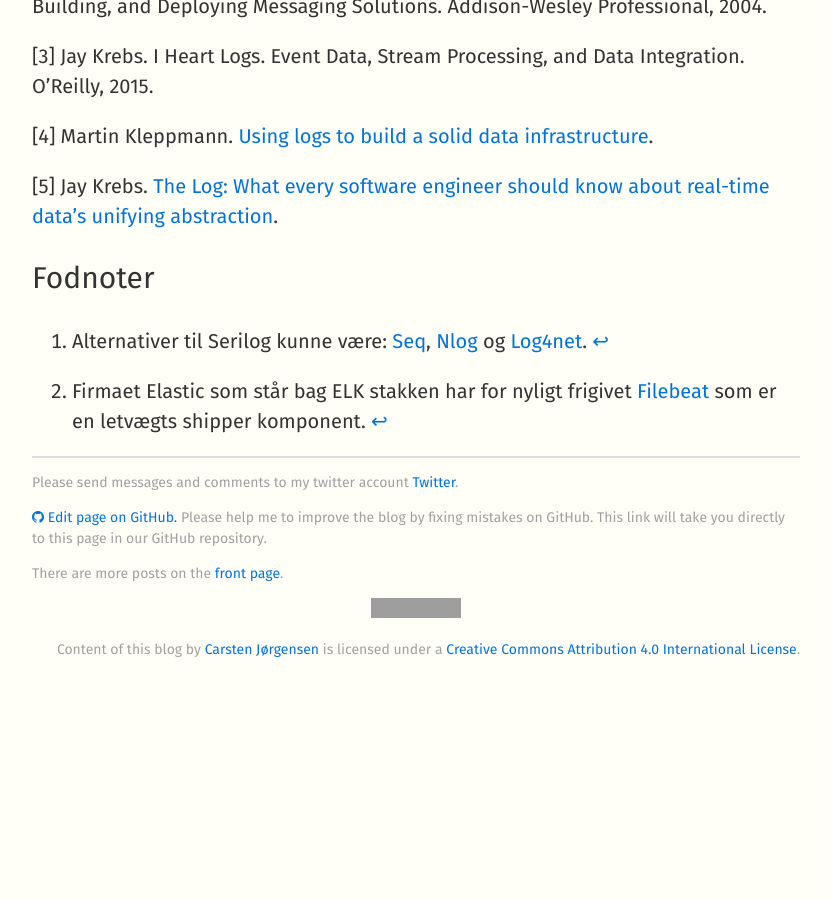
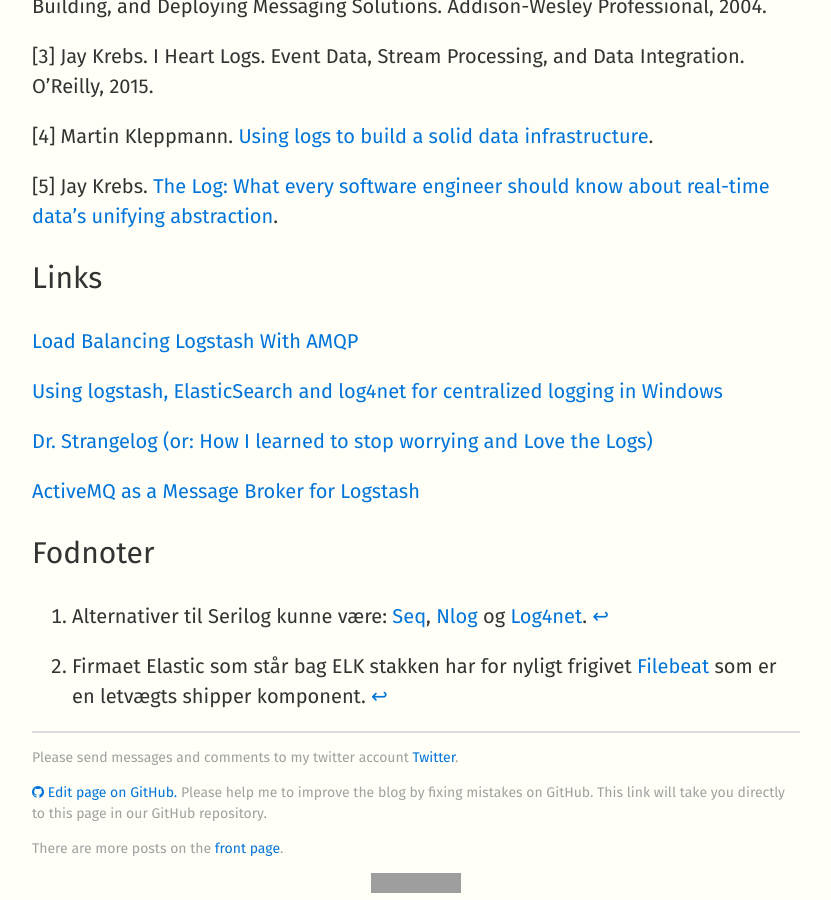
Before and after one commit to carsten-j/carsten-j.github.io, a Jekyll site: the page built from _posts/2015-11-21-platform-struktureret-logning.markdown, in a window 1280 px wide and 900 px high, scrolled down 4731 px. Shown: the whole window, without its empty margins (224-1055 px from the left). Built offline with Jekyll 4.4.1, drawn with Linux system fonts in a browser that asks for light colours; nearby versions of some CDN libraries; before the commit the page ends 5439 px from its top, so only the background shows below that; grey boxes are pictures that could not be loaded.

Commit message:
Added links to ELK post

```diff
--- a/_posts/2015-11-21-platform-struktureret-logning.markdown
+++ b/_posts/2015-11-21-platform-struktureret-logning.markdown
@@ -91,6 +91,15 @@
 
 [5] Jay Krebs. [The Log: What every software engineer should know about real-time data's unifying abstraction](https://engineering.linkedin.com/distributed-systems/log-what-every-software-engineer-should-know-about-real-time-datas-unifying).
 
+## Links
+[Load Balancing Logstash With AMQP](http://blog.lusis.org/blog/2012/01/31/load-balancing-logstash-with-amqp/)
+
+[Using logstash, ElasticSearch and log4net for centralized logging in Windows](http://www.ben-morris.com/using-logstash-elasticsearch-and-log4net-for-centralized-logging-in-windows/)
+
+[Dr. Strangelog (or: How I learned to stop worrying and Love the Logs)](http://steffen.sunlyng.net/post/dr-strangelog-or-how-i-learned-to-stop-worrying-and-love-the-logs1)
+
+[ActiveMQ as a Message Broker for Logstash](http://blog.florian-hopf.de/2015/07/activemq-as-message-broker-for-logstash.html)
+
 ## Fodnoter
 
 [^1]: Alternativer til Serilog kunne være: [Seq](https://getseq.net/), [Nlog](http://nlog-project.org/) og [Log4net](https://logging.apache.org/log4net/).
```
